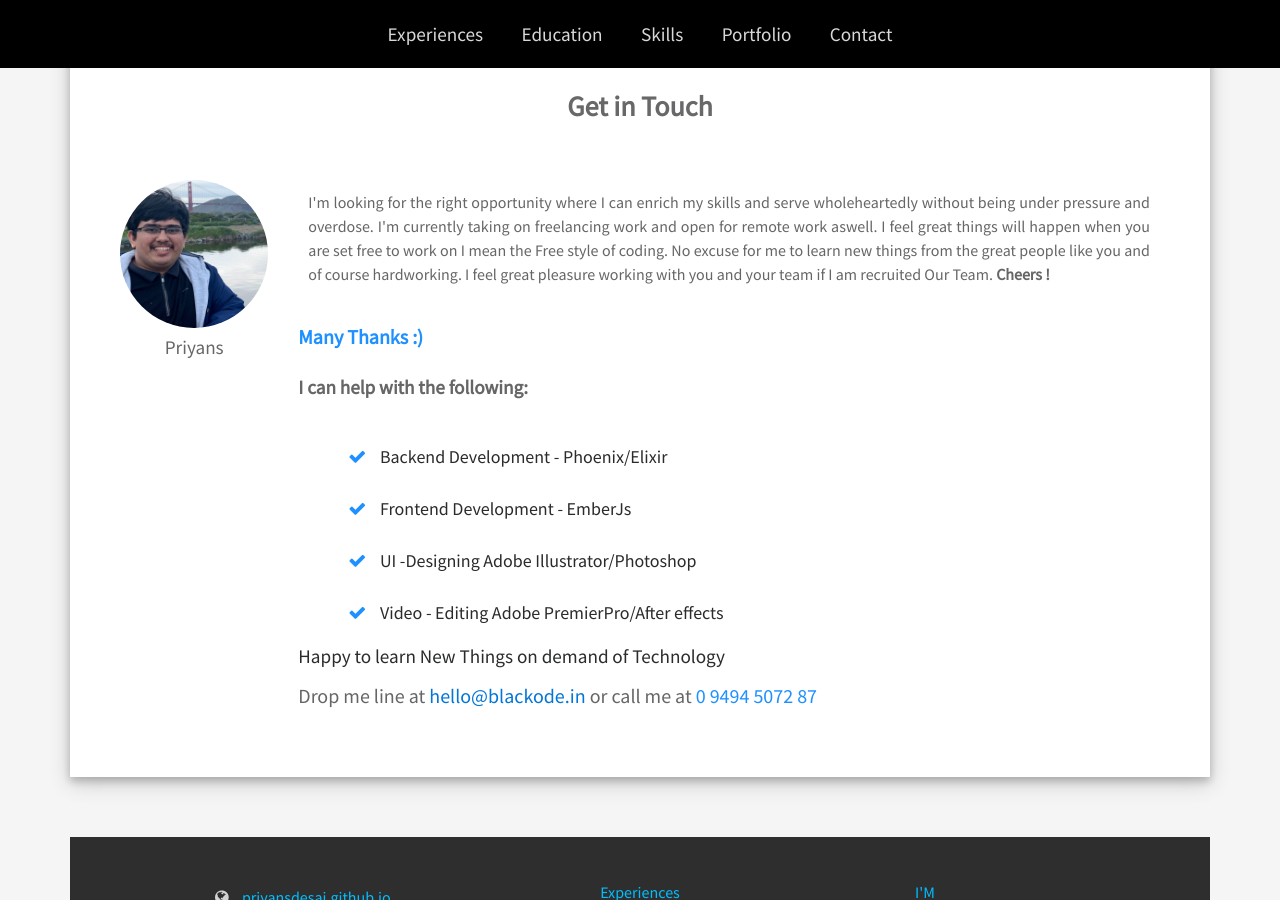
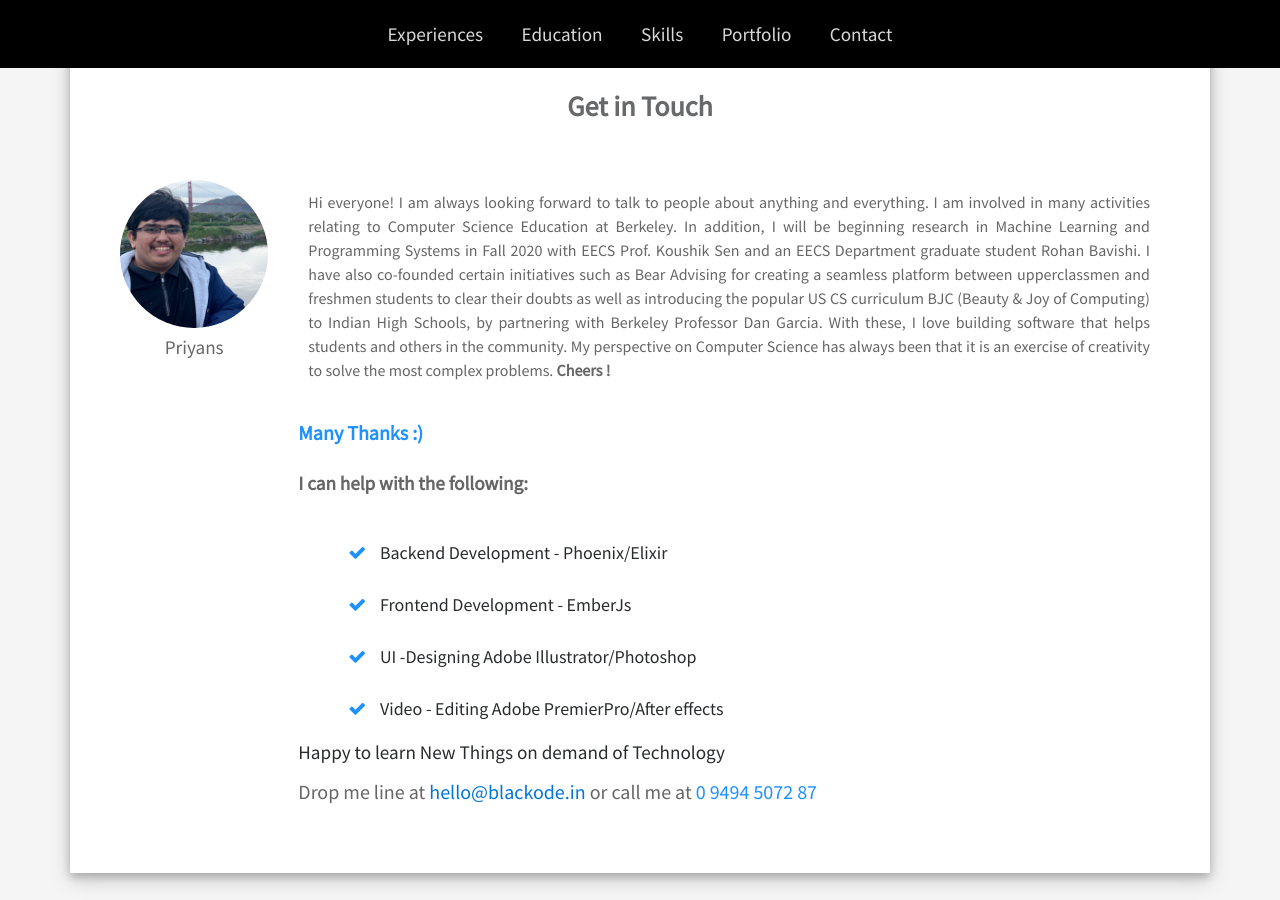
Before and after one commit to Priyansdesai/priyansdesai.github.io, a Jekyll site: the page built from index.html, in a window 1280 px wide and 900 px high, scrolled down 2953 px. Built offline with Jekyll 4.4.1, drawn with Linux system fonts in a browser that asks for light colours; a style sheet for code colours, icons or effects is not loaded.

Commit message:
Adding new design

```diff
--- a/_data/profile.yaml
+++ b/_data/profile.yaml
@@ -4,7 +4,7 @@
 lastName: ""
 email: priyansdesai@berkeley.edu
 phone: 09494507287
-website: https://blackode.in
+website: priyansdesai.github.io
 description: > # This means ignore new line until
     Hi everyone! I am Priyans Nishithkumar Desai, a rising junior at the University of California, Berkeley. I am studying Computer Science with a minor in Data Science. I am passionate about software engineering and algorithms. Recently, having worked at Scanta Inc, I got a lot more interested at the intersection of Machine Learning and Computer Security. I am not just extremely keen to explore these fields as individual entities, but also deep dive into what their intersection has to offer.
 social:
--- a/_includes/contact.html
+++ b/_includes/contact.html
@@ -10,11 +10,11 @@
 
         <div class="col-md-10">
             <p class="text-justify description ">
-                I'm looking for the right opportunity where I can enrich my skills and serve wholeheartedly without being under
-                pressure and overdose. I'm currently taking on freelancing work and open for remote work aswell. I feel
-                great things will happen when you are set free to work on I mean the Free style of
-                coding. No excuse for me to learn new things from the great people like you and of course hardworking. I feel great pleasure working with
-                you and your team if I am recruited Our Team. <strong> Cheers ! </strong></p>
+                Hi everyone! I am always looking forward to talk to people about anything and everything. I am involved in many activities relating to Computer Science Education at Berkeley. In addition, I will be beginning research in Machine Learning and Programming Systems in Fall 2020 with EECS Prof. Koushik Sen and an EECS Department graduate student Rohan Bavishi. I have also co-founded certain initiatives such as Bear Advising for creating a seamless platform between upperclassmen and freshmen students to clear their doubts as well as introducing the popular US CS curriculum BJC (Beauty & Joy of Computing) to Indian High Schools, by partnering with Berkeley Professor Dan Garcia.
+
+                With these, I love building software that helps students and others in the community. My perspective on Computer Science has always been that it is an exercise of creativity to solve the most complex problems.
+
+                <strong> Cheers ! </strong></p>
 
             <p class="thanks theme-color padding-top-10"> Many Thanks :) </p>
 
--- a/_includes/header.html
+++ b/_includes/header.html
@@ -5,7 +5,7 @@
 
             <li class="nav-item">
                 <button class="btn" type="button" id="hireme">
-                    <a class="hire-link active" href="../../pdfs/resume.pdf"> <i class="fa fa-paper-plane"> </i>  Download Resume</a>
+                    <a class="hire-link active" href="https://raw.githubusercontent.com/Priyansdesai/priyansdesai.github.io/master/pdfs/resume.pdf" target="_blank"> <i class="fa fa-paper-plane"> </i>  Download Resume</a>
                 </button>
             </li>
 
```
Also changed, not shown: 2 other files.
